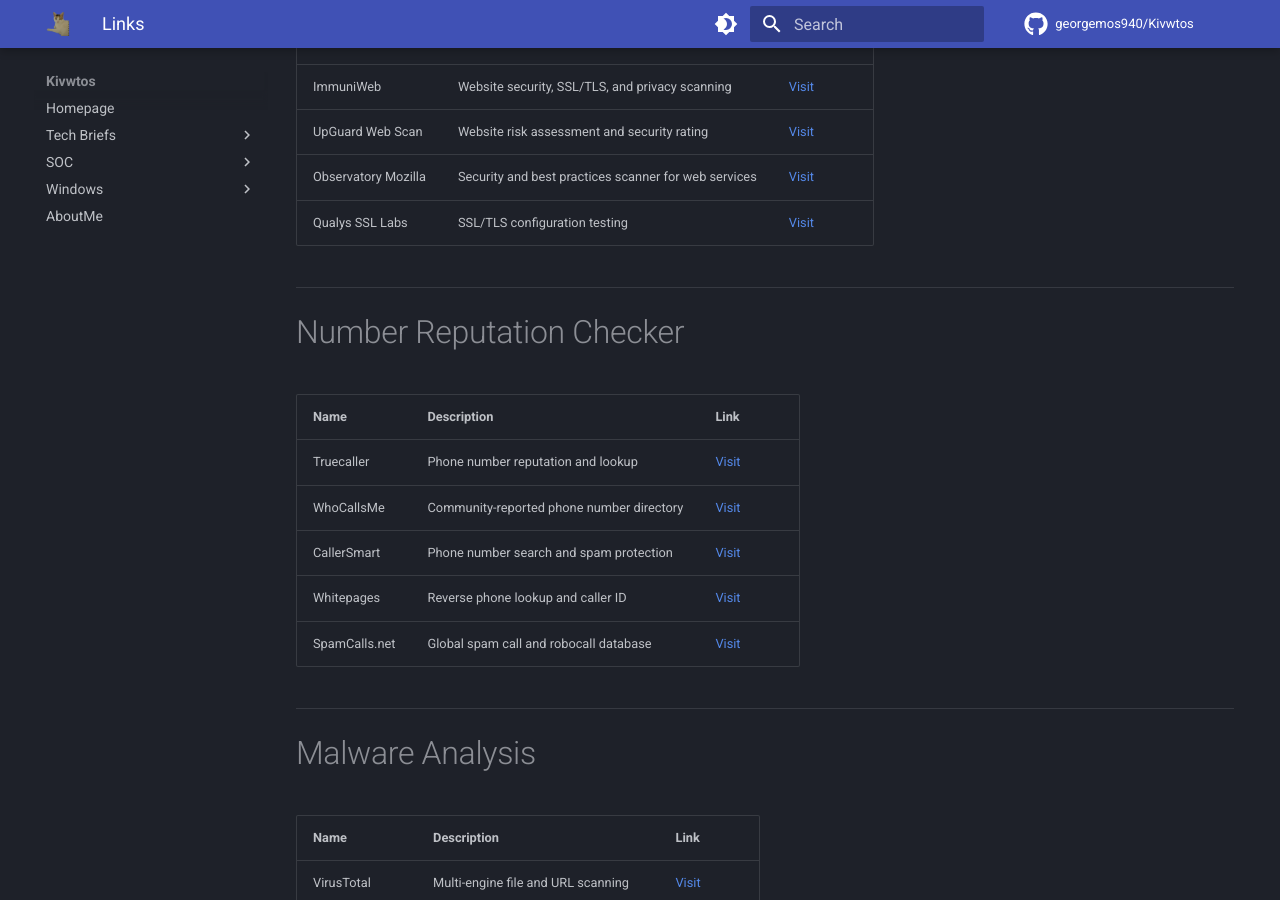
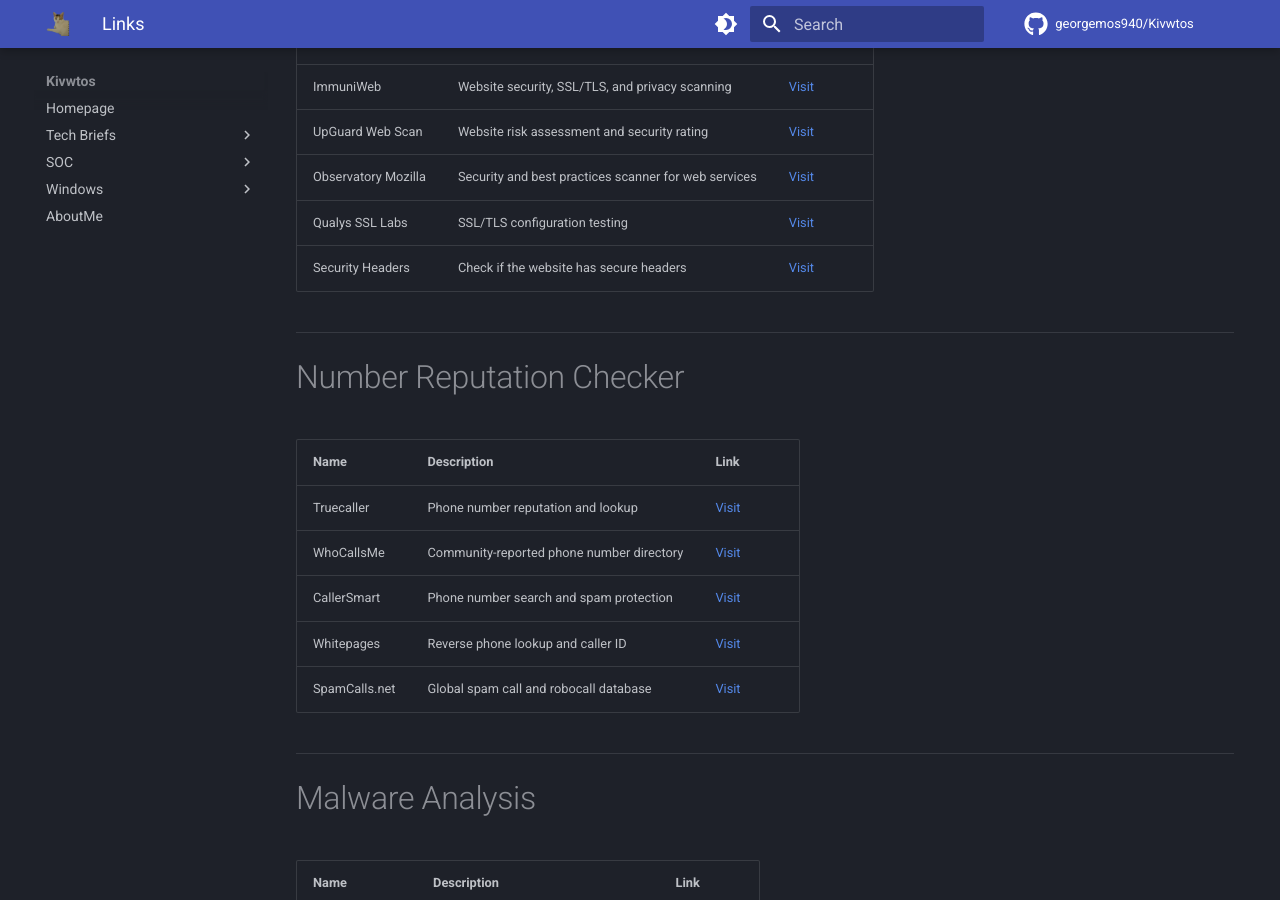
Before and after one commit to georgemos940/Kivwtos, an MkDocs documentation site: the page built from docs/soc/links.md, in a window 1280 px wide and 900 px high, scrolled down 2287 px. Built offline with MkDocs 1.6.1 and Material for MkDocs 9.7.7, drawn with Linux system fonts in a browser that asks for light colours; comment, search, counter and statistics services are not loaded.

Commit message:
Update links.md

```diff
--- a/docs/soc/links.md
+++ b/docs/soc/links.md
@@ -65,6 +65,7 @@
 | UpGuard Web Scan    | Website risk assessment and security rating           | [Visit](https://www.upguard.com/webscan)  |
 | Observatory Mozilla | Security and best practices scanner for web services  | [Visit](https://observatory.mozilla.org/) |
 | Qualys SSL Labs     | SSL/TLS configuration testing                         | [Visit](https://www.ssllabs.com/ssltest/) |
+| Security Headers    | Check if the website has secure headers               | [Visit](https://securityheaders.com) |
 
 
 ---
```
